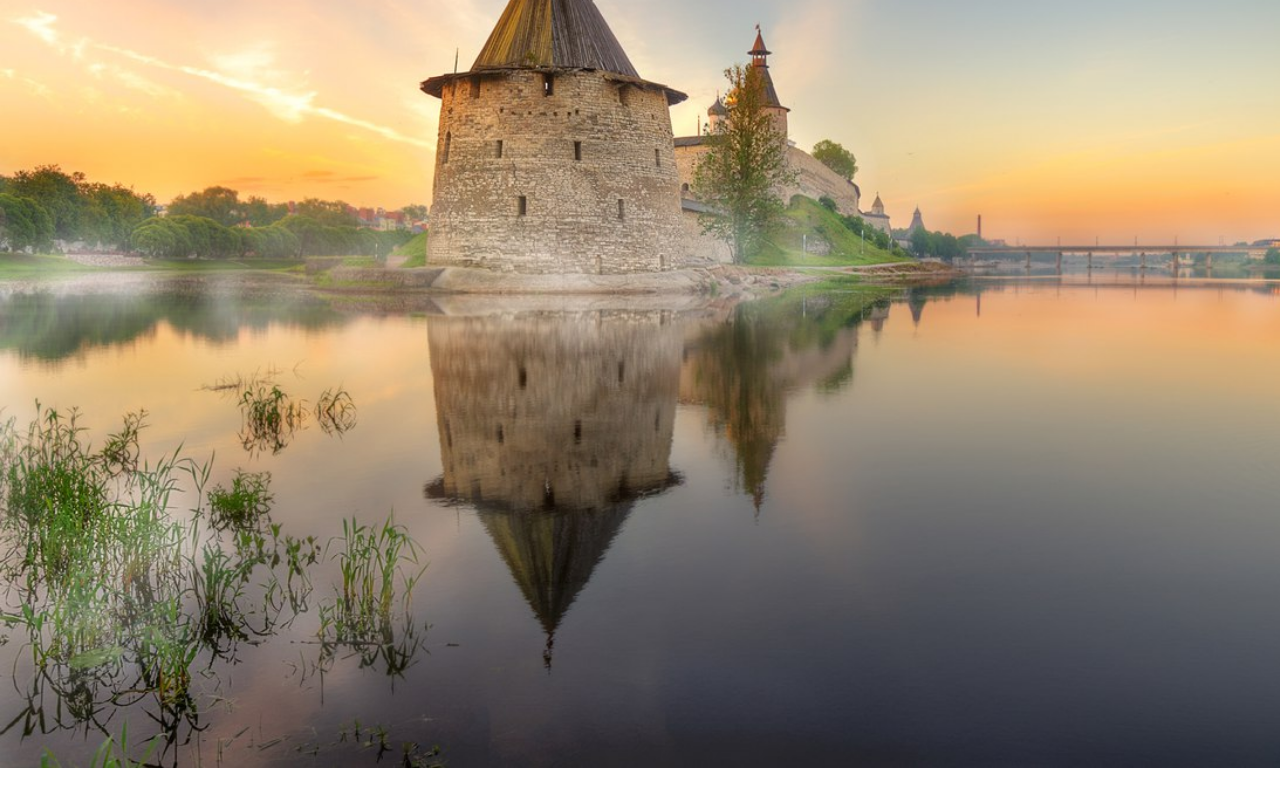
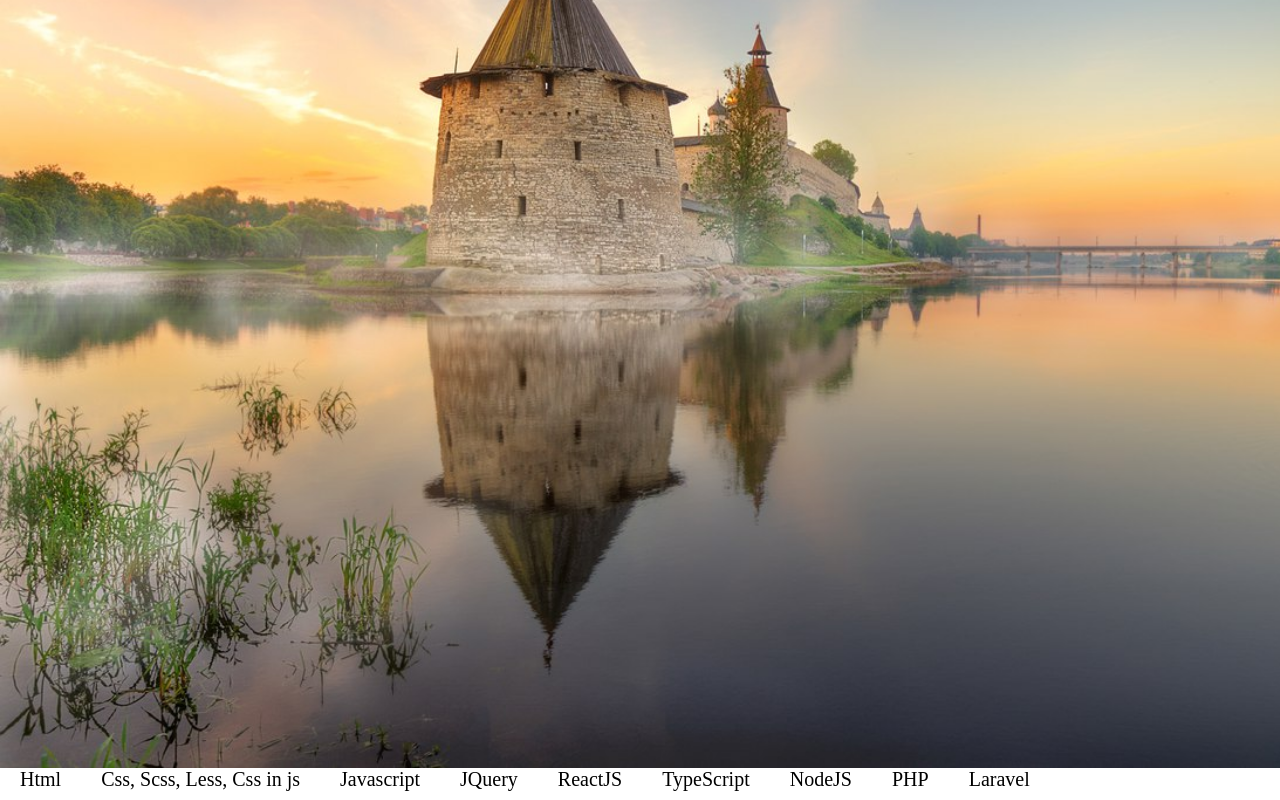
Before and after one commit to V914eslav/portfolio-website, a React (Create React App) app: page /banner in a window 1280 px wide. Shown: the part 1232-2032 px from the top of the page. Before the commit the page ends 2000 px from the top, so only its background shows below. Built offline with nearby package versions, Linux system fonts and the light colour scheme.

Commit message:
create stub MyStack

```diff
--- a/src/components/Header/Header.jsx
+++ b/src/components/Header/Header.jsx
@@ -9,7 +9,7 @@ const links = [
   "мой проекты",
   "отзывы",
   "статьи",
-  "код сайта",
+  "код работы",
 ];
 const Header = () => {
   const navLinks = links.map((link, index) => {
--- /dev/null
+++ b/src/components/MyStack/MyStack.jsx
@@ -0,0 +1,31 @@
+import React from "react";
+
+import styles from "./MyStack.module.css";
+
+const links = [
+  "Html",
+  "Css, Scss, Less, Css in js",
+  "Javascript",
+  "JQuery",
+  "ReactJS",
+  "TypeScript",
+  "NodeJS",
+  "PHP",
+  "Laravel",
+];
+const MyStack = () => {
+  const navLinks = links.map((link, index) => {
+    return (
+      <a className={styles.link} key={index}>
+        {link}
+      </a>
+    );
+  });
+  return (
+    <div className={styles.wrapper}>
+      <nav className={styles.nav}>{navLinks}</nav>
+    </div>
+  );
+};
+
+export default MyStack;
--- /dev/null
+++ b/src/components/MyStack/MyStack.module.css
@@ -0,0 +1,16 @@
+.header {
+  position: fixed;
+  height: 80px;
+  width: 100%;
+  display: flex;
+  justify-content: space-between;
+  align-items: center;
+}
+.logo {
+  padding: 10px 20px;
+  font-size: 32px;
+}
+.link {
+  padding: 10px 20px;
+  font-size: 20px;
+}
--- /dev/null
+++ b/src/components/MyStack/index.js
@@ -0,0 +1 @@
+export { default } from "./MyStack";
--- a/src/containers/App/App.jsx
+++ b/src/containers/App/App.jsx
@@ -4,6 +4,7 @@ import { BrowserRouter, Routes, Route } from "react-router-dom";
 
 import Banner from "../../components/Banner";
 import Header from "../../components/Header";
+import MyStack from "../../components/MyStack";
 import routesConfig from "../../routes/routesConfig";
 
 import styles from "./App.module.css";
@@ -22,6 +23,8 @@ const App = () => {
           ))}
         </Routes>
       </BrowserRouter>
+
+      <MyStack />
     </div>
   );
 };
--- a/src/routes/routesConfig.js
+++ b/src/routes/routesConfig.js
@@ -1,4 +1,4 @@
-import App from "../containers/App";
+// import App from "../containers/App";
 import Header from "../components/Header";
 import Banner from "../components/Banner";
 
```
